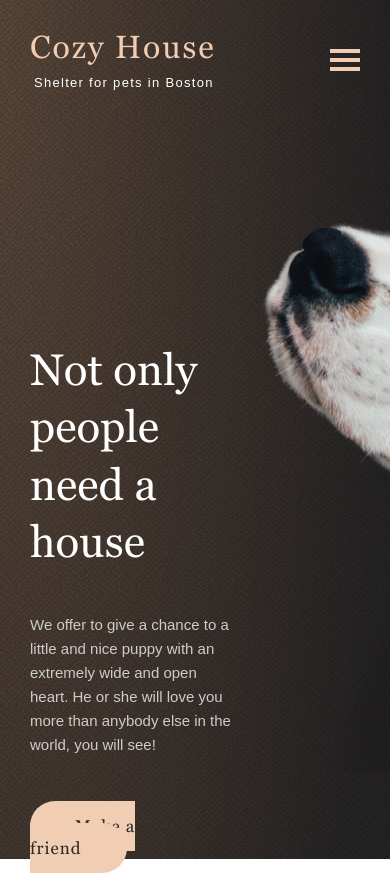
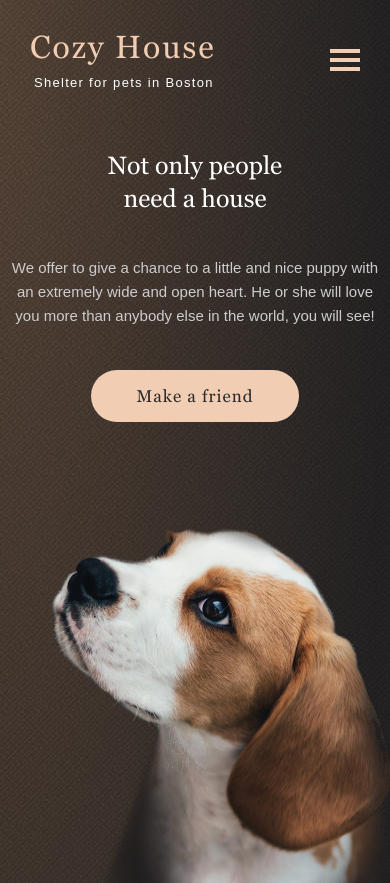
Before and after one commit to Mi6aRdnv/Shelter-Cozy-House, a website: page pages/main/index.html in a window 390 px wide. Shown: the top 883 px of the page. Drawn offline with Linux system fonts and the light colour scheme.

Commit message:
feat: implement responsive layout for Not only section

```diff
--- a/styles/global.css
+++ b/styles/global.css
@@ -133,7 +133,12 @@ footer {
   padding-left: 30px;
   padding-right: 30px;
 }
-
+h3 {
+  font-size: 35px;
+  color: var(--color-gray-l);
+  line-height: 1.3;
+  letter-spacing: 0.06em;
+}
 /* NAVBAR */
 .nav {
   display: flex;
@@ -229,11 +234,7 @@ footer {
   align-items: center;
 }
 .pets__title {
-  font-size: 35px;
-  line-height: 130%;
-  letter-spacing: 0.06em;
   text-align: center;
-  color: var(--color-gray-l);
 }
 
 .card {
@@ -305,9 +306,6 @@ footer {
   gap: 40px;
 }
 .footer__contacts-title {
-  font-size: 35px;
-  line-height: 1.3;
-  letter-spacing: 0.06em;
   color: var(--color-white);
 }
 .footer__contact-box {
@@ -332,9 +330,6 @@ footer {
   gap: 32px;
 }
 .footer__locations-title {
-  font-size: 35px;
-  line-height: 1.3;
-  letter-spacing: 0.06em;
   color: var(--color-white);
 }
 .footer__location-box {
@@ -418,6 +413,10 @@ footer {
 }
 
 @media (max-width: 460px) {
+  h3 {
+    text-align: center;
+    font-size: 25px;
+  }
   /* footer */
   .footer__contact-box {
     margin: 0 auto;
--- a/styles/main.css
+++ b/styles/main.css
@@ -1,4 +1,4 @@
-/* NOT ONLY - SECTION */
+/* not only - section */
 .not-only {
   width: 100%;
   padding: 180px 30px 0;
@@ -77,10 +77,8 @@
   margin-bottom: 25px;
 }
 .about__title {
-  font-size: 35px;
   line-height: 130%;
   letter-spacing: 0.06em;
-  color: var(--color-gray-l);
 }
 .about__text {
   font-family: var(--second-family);
@@ -129,11 +127,7 @@
   align-items: center;
 }
 .help__title {
-  font-size: 35px;
-  line-height: 1.3;
-  letter-spacing: 0.06em;
   text-align: center;
-  color: var(--color-gray-l);
   margin-bottom: 57px;
 }
 .help-list {
@@ -174,12 +168,6 @@
   flex-direction: column;
   gap: 20px;
 }
-.donation__title {
-  font-size: 35px;
-  line-height: 1.3;
-  letter-spacing: 0.06em;
-  color: var(--color-gray-l);
-}
 .donation__subtitle {
   font-size: 15px;
   line-height: 1.1;
@@ -210,3 +198,75 @@
 .donation__img-box img {
   width: 100%;
 }
+
+/* For tablets */
+@media (max-width: 940px) {
+}
+@media (max-width: 850px) {
+  /* not only - section */
+  .not-only {
+    padding: 150px 30px 0;
+    margin-top: -120px;
+  }
+  .not-only__box {
+    flex-direction: column;
+    max-width: 569px;
+  }
+  .not-only__text-box {
+    margin: 0 54px 0;
+    display: flex;
+    flex-direction: column;
+  }
+  .not-only__text {
+    margin-bottom: 42px;
+  }
+  .not-only__button {
+    align-self: center;
+  }
+  .not-only__img-box {
+    max-width: 569px;
+    max-height: 593px;
+    margin-top: 100px;
+    margin-left: 70px;
+  }
+  .not-only__img-box img {
+    width: 100%;
+  }
+}
+
+/* For mobile */
+@media (max-width: 767.9px) {
+  /* not only - section */
+  .not-only__img-box img {
+    min-height: 271.77px;
+  }
+  .not-only {
+    padding: 150px 10px 0;
+  }
+}
+@media (max-width: 640px) {
+}
+
+@media (max-width: 460px) {
+  /* not only - section */
+  .not-only__text-box {
+    margin: 0;
+  }
+  .not-only__text {
+    text-align: center;
+  }
+  .not-only__img-box {
+    margin-top: 105px;
+    margin-left: 40px;
+  }
+  .not-only__title {
+    text-align: center;
+    font-size: 25px;
+  }
+}
+@media (max-width: 330px) {
+  /* not only - section */
+  .not-only__img-box {
+    max-width: 260px;
+  }
+}
--- a/styles/pets.css
+++ b/styles/pets.css
@@ -100,11 +100,6 @@ header {
   }
 }
 @media (max-width: 460px) {
-  h2 {
-    text-align: center;
-    font-size: 25px;
-    letter-spacing: 0.06em;
-  }
   /* pets - section */
   #pets {
     padding: 42px 10px;
```
